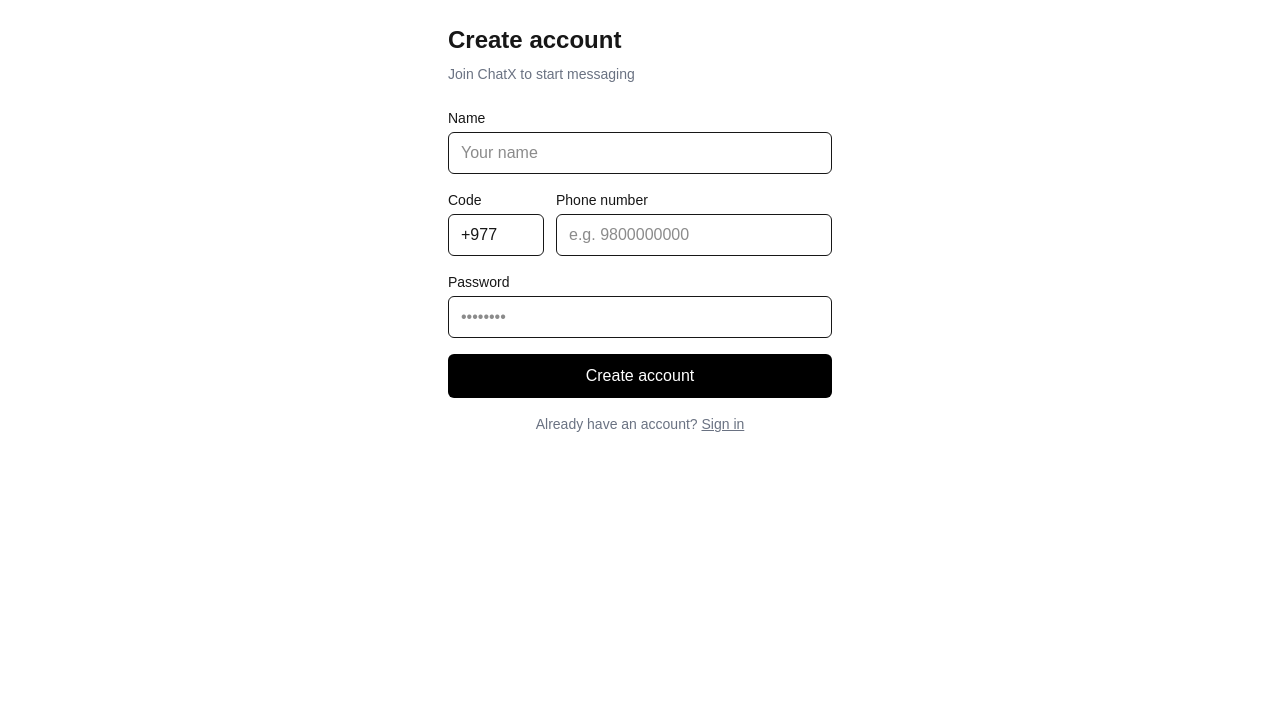
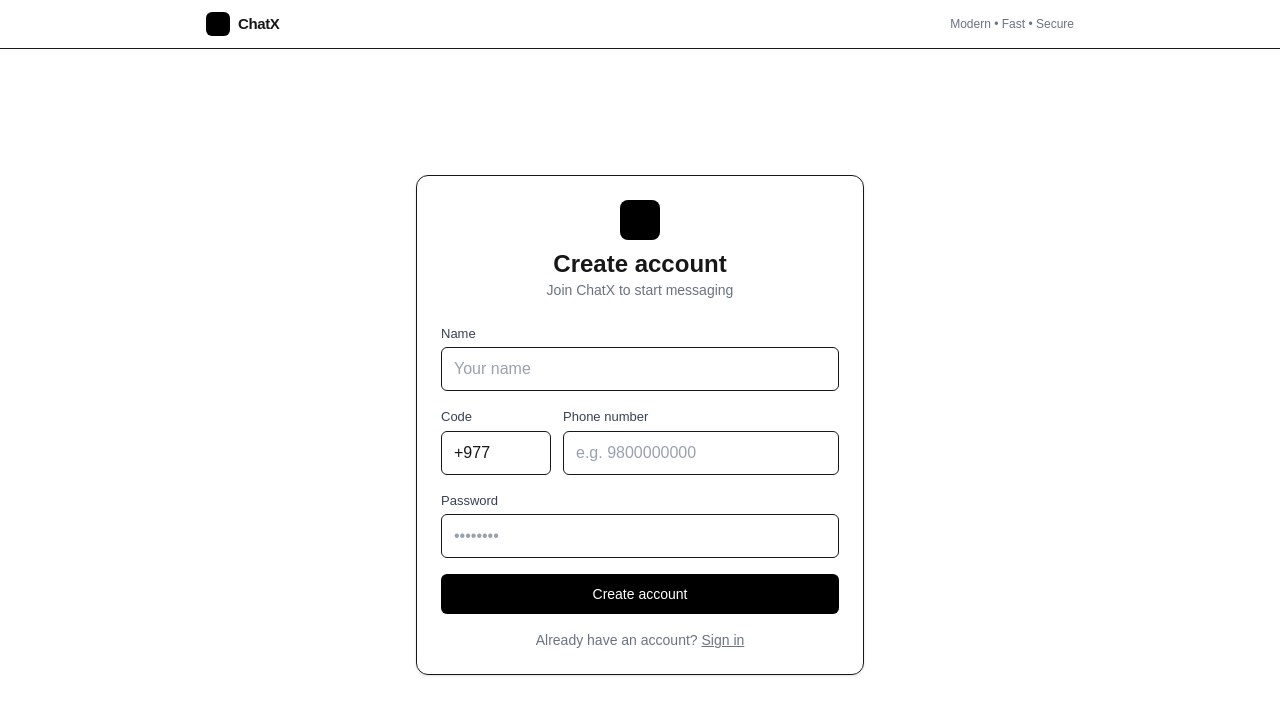
Before and after one commit to prusotamkrydv78/message_app, a Next.js app: page /register in a window 1280 px wide. Shown: the top 714 px of the page. Built offline with nearby package versions, Linux system fonts and the light colour scheme; no server answers.

Commit message:
ui updating

```diff
--- a/app/(auth)/login/page.js
+++ b/app/(auth)/login/page.js
@@ -4,6 +4,9 @@ import Link from "next/link";
 import { useRouter } from "next/navigation";
 import { api } from "../../../lib/api";
 import { useAuth } from "../../../lib/auth";
+import Card from "../../../components/ui/card";
+import Input from "../../../components/ui/input";
+import Button from "../../../components/ui/button";
 
 export default function LoginPage() {
   const router = useRouter();
@@ -29,49 +32,42 @@ export default function LoginPage() {
   };
 
   return (
-    <div className="flex-1 p-4 sm:p-6">
-      <div className="max-w-sm mx-auto">
-        <h1 className="text-2xl font-semibold mb-2">Welcome back</h1>
-        <p className="text-sm text-gray-500 mb-6">Sign in to continue chatting</p>
+    <div className="flex-1 grid place-items-center py-8">
+      <Card className="w-full max-w-md p-6">
+        <div className="mb-6 text-center">
+          <div className="mx-auto size-10 rounded-lg bg-black mb-2" />
+          <h1 className="text-2xl font-semibold">Welcome back</h1>
+          <p className="text-sm text-gray-500">Sign in to continue chatting</p>
+        </div>
 
         <form onSubmit={onSubmit} className="space-y-4">
-          <div>
-            <label className="block text-sm mb-1">Phone number</label>
-            <input
+          <Input
+            label="Phone number"
             type="tel"
             inputMode="numeric"
             placeholder="e.g. 9800000000"
             value={phoneNumber}
             onChange={(e) => setPhoneNumber(e.target.value)}
-              className="w-full border rounded-md px-3 py-2 bg-transparent"
             required
           />
-          </div>
-          <div>
-            <label className="block text-sm mb-1">Password</label>
-            <input
+          <Input
+            label="Password"
             type="password"
             placeholder="••••••••"
             value={password}
             onChange={(e) => setPassword(e.target.value)}
-              className="w-full border rounded-md px-3 py-2 bg-transparent"
             required
           />
-          </div>
           {error && <p className="text-sm text-red-500">{error}</p>}
-          <button
-            type="submit"
-            disabled={loading}
-            className="w-full h-11 rounded-md bg-black text-white disabled:opacity-60"
-          >
+          <Button type="submit" disabled={loading} className="w-full">
             {loading ? "Signing in..." : "Sign in"}
-          </button>
+          </Button>
         </form>
 
         <p className="text-sm text-gray-500 mt-4 text-center">
           Don&apos;t have an account? <Link className="underline" href="/register">Create one</Link>
         </p>
-      </div>
+      </Card>
     </div>
   );
 }
--- a/app/(auth)/register/page.js
+++ b/app/(auth)/register/page.js
@@ -4,6 +4,9 @@ import Link from "next/link";
 import { useRouter } from "next/navigation";
 import { api } from "../../../lib/api";
 import { useAuth } from "../../../lib/auth";
+import Card from "../../../components/ui/card";
+import Input from "../../../components/ui/input";
+import Button from "../../../components/ui/button";
 
 export default function RegisterPage() {
   const router = useRouter();
@@ -31,70 +34,57 @@ export default function RegisterPage() {
   };
 
   return (
-    <div className="flex-1 p-4 sm:p-6">
-      <div className="max-w-sm mx-auto">
-        <h1 className="text-2xl font-semibold mb-2">Create account</h1>
-        <p className="text-sm text-gray-500 mb-6">Join ChatX to start messaging</p>
+    <div className="flex-1 grid place-items-center py-8">
+      <Card className="w-full max-w-md p-6">
+        <div className="mb-6 text-center">
+          <div className="mx-auto size-10 rounded-lg bg-black mb-2" />
+          <h1 className="text-2xl font-semibold">Create account</h1>
+          <p className="text-sm text-gray-500">Join ChatX to start messaging</p>
+        </div>
 
         <form onSubmit={onSubmit} className="space-y-4">
-          <div>
-            <label className="block text-sm mb-1">Name</label>
-            <input
+          <Input
+            label="Name"
             type="text"
             placeholder="Your name"
             value={name}
             onChange={(e) => setName(e.target.value)}
-              className="w-full border rounded-md px-3 py-2 bg-transparent"
           />
-          </div>
-          <div className="grid grid-cols-[96px_1fr] gap-3">
-            <div>
-              <label className="block text-sm mb-1">Code</label>
-              <input
+          <div className="grid grid-cols-[110px_1fr] gap-3">
+            <Input
+              label="Code"
               type="text"
               value={countryCode}
               onChange={(e) => setCountryCode(e.target.value)}
-                className="w-full border rounded-md px-3 py-2 bg-transparent"
             />
-            </div>
-            <div>
-              <label className="block text-sm mb-1">Phone number</label>
-              <input
+            <Input
+              label="Phone number"
               type="tel"
               inputMode="numeric"
               placeholder="e.g. 9800000000"
               value={phoneNumber}
               onChange={(e) => setPhoneNumber(e.target.value)}
-                className="w-full border rounded-md px-3 py-2 bg-transparent"
               required
             />
           </div>
-          </div>
-          <div>
-            <label className="block text-sm mb-1">Password</label>
-            <input
+          <Input
+            label="Password"
             type="password"
             placeholder="••••••••"
             value={password}
             onChange={(e) => setPassword(e.target.value)}
-              className="w-full border rounded-md px-3 py-2 bg-transparent"
             required
           />
-          </div>
           {error && <p className="text-sm text-red-500">{error}</p>}
-          <button
-            type="submit"
-            disabled={loading}
-            className="w-full h-11 rounded-md bg-black text-white disabled:opacity-60"
-          >
+          <Button type="submit" disabled={loading} className="w-full">
             {loading ? "Creating..." : "Create account"}
-          </button>
+          </Button>
         </form>
 
         <p className="text-sm text-gray-500 mt-4 text-center">
           Already have an account? <Link className="underline" href="/login">Sign in</Link>
         </p>
-      </div>
+      </Card>
     </div>
   );
 }
--- a/app/layout.js
+++ b/app/layout.js
@@ -22,12 +22,23 @@ export default function RootLayout({ children }) {
     <html lang="en">
       <body className={`${geistSans.variable} ${geistMono.variable} antialiased bg-background text-foreground`}>
         {/* Providers wraps the app with Auth context */}
-        <div className="min-h-dvh w-full max-w-[680px] mx-auto flex flex-col">
-          {/** Provider is a Client Component */}
-          {/* eslint-disable-next-line @next/next/no-sync-scripts */}
-          {/* Providers is imported as a Client Component below */}
-          <Providers>{children}</Providers>
-        </div>
+        <Providers>
+          {/* App Shell */}
+          <div className="min-h-dvh w-full">
+            <header className="sticky top-0 z-20 border-b backdrop-blur bg-background/80">
+              <nav className="mx-auto max-w-[900px] px-4 h-12 flex items-center justify-between">
+                <div className="flex items-center gap-2">
+                  <span className="inline-block size-6 rounded-md bg-black" />
+                  <span className="font-semibold tracking-tight text-[15px]">ChatX</span>
+                </div>
+                <div className="text-[12px] text-gray-500">Modern • Fast • Secure</div>
+              </nav>
+            </header>
+            <main className="mx-auto max-w-[900px] px-4 flex flex-col min-h-[calc(100dvh-3rem)]">
+              {children}
+            </main>
+          </div>
+        </Providers>
       </body>
     </html>
   );
--- /dev/null
+++ b/components/ui/avatar.js
@@ -0,0 +1,18 @@
+"use client";
+import clsx from "clsx";
+
+export default function Avatar({ name = "?", size = 40, className = "" }) {
+  const initials = (name || "?").trim().charAt(0).toUpperCase();
+  return (
+    <div
+      className={clsx(
+        "inline-grid place-items-center rounded-full bg-gray-200 text-gray-700 font-medium select-none",
+        className
+      )}
+      style={{ width: size, height: size, fontSize: Math.max(10, Math.floor(size / 2.6)) }}
+      aria-label={`Avatar of ${name}`}
+    >
+      {initials}
+    </div>
+  );
+}
--- /dev/null
+++ b/components/ui/button.js
@@ -0,0 +1,19 @@
+"use client";
+import clsx from "clsx";
+
+export default function Button({ as: As = "button", className = "", variant = "primary", size = "md", children, ...props }) {
+  const base = "inline-flex items-center justify-center font-medium transition-colors rounded-md active:scale-[0.98] disabled:opacity-60 disabled:cursor-not-allowed focus:outline-none focus-visible:ring-2 focus-visible:ring-offset-2 focus-visible:ring-black/20";
+  const sizes = {
+    sm: "h-9 px-3 text-[13px]",
+    md: "h-10 px-4 text-[14px]",
+    lg: "h-11 px-5 text-[15px]",
+  };
+  const variants = {
+    primary: "bg-black text-white hover:bg-black/90",
+    secondary: "bg-white text-black border hover:bg-gray-50",
+    ghost: "bg-transparent hover:bg-gray-100",
+    danger: "bg-red-600 text-white hover:bg-red-600/90",
+  };
+  const cn = clsx(base, sizes[size], variants[variant], className);
+  return <As className={cn} {...props}>{children}</As>;
+}
--- /dev/null
+++ b/components/ui/card.js
@@ -0,0 +1,16 @@
+"use client";
+import clsx from "clsx";
+
+export default function Card({ className = "", children, ...props }) {
+  return (
+    <div
+      className={clsx(
+        "rounded-xl border bg-white/80 dark:bg-black/20 backdrop-blur-sm shadow-sm",
+        className
+      )}
+      {...props}
+    >
+      {children}
+    </div>
+  );
+}
--- /dev/null
+++ b/components/ui/fab.js
@@ -0,0 +1,20 @@
+"use client";
+import clsx from "clsx";
+
+export default function FAB({ icon = null, className = "", ...props }) {
+  return (
+    <button
+      className={clsx(
+        "fixed md:absolute bottom-6 right-6 inline-flex items-center justify-center rounded-full bg-black text-white size-14 shadow-xl active:scale-95 transition-transform",
+        className
+      )}
+      {...props}
+    >
+      {icon || (
+        <svg xmlns="http://www.w3.org/2000/svg" viewBox="0 0 24 24" fill="currentColor" className="size-6">
+          <path d="M12 5a1 1 0 011 1v5h5a1 1 0 110 2h-5v5a1 1 0 11-2 0v-5H6a1 1 0 110-2h5V6a1 1 0 011-1z" />
+        </svg>
+      )}
+    </button>
+  );
+}
--- /dev/null
+++ b/components/ui/input.js
@@ -0,0 +1,15 @@
+"use client";
+import clsx from "clsx";
+
+export default function Input({ label, hint, className = "", ...props }) {
+  return (
+    <label className={clsx("block", className)}>
+      {label && <span className="block text-[13px] text-gray-700 mb-1">{label}</span>}
+      <input
+        className="w-full h-11 px-3 rounded-md border bg-white/90 dark:bg-transparent focus:outline-none focus:ring-2 focus:ring-black/20 placeholder:text-gray-400"
+        {...props}
+      />
+      {hint && <span className="mt-1 block text-[12px] text-gray-500">{hint}</span>}
+    </label>
+  );
+}
--- a/package.json
+++ b/package.json
@@ -11,7 +11,8 @@
   "dependencies": {
     "react": "19.1.0",
     "react-dom": "19.1.0",
-    "next": "15.5.2"
+    "next": "15.5.2",
+    "clsx": "^2.1.1"
   },
   "devDependencies": {
     "@tailwindcss/postcss": "^4",
```
Also changed, not shown: app/chat/page.js (+6 -11 lines), 1 other file (tests, documents, lock files or other folders). Lines whose indentation alone changed are shown as unchanged.
